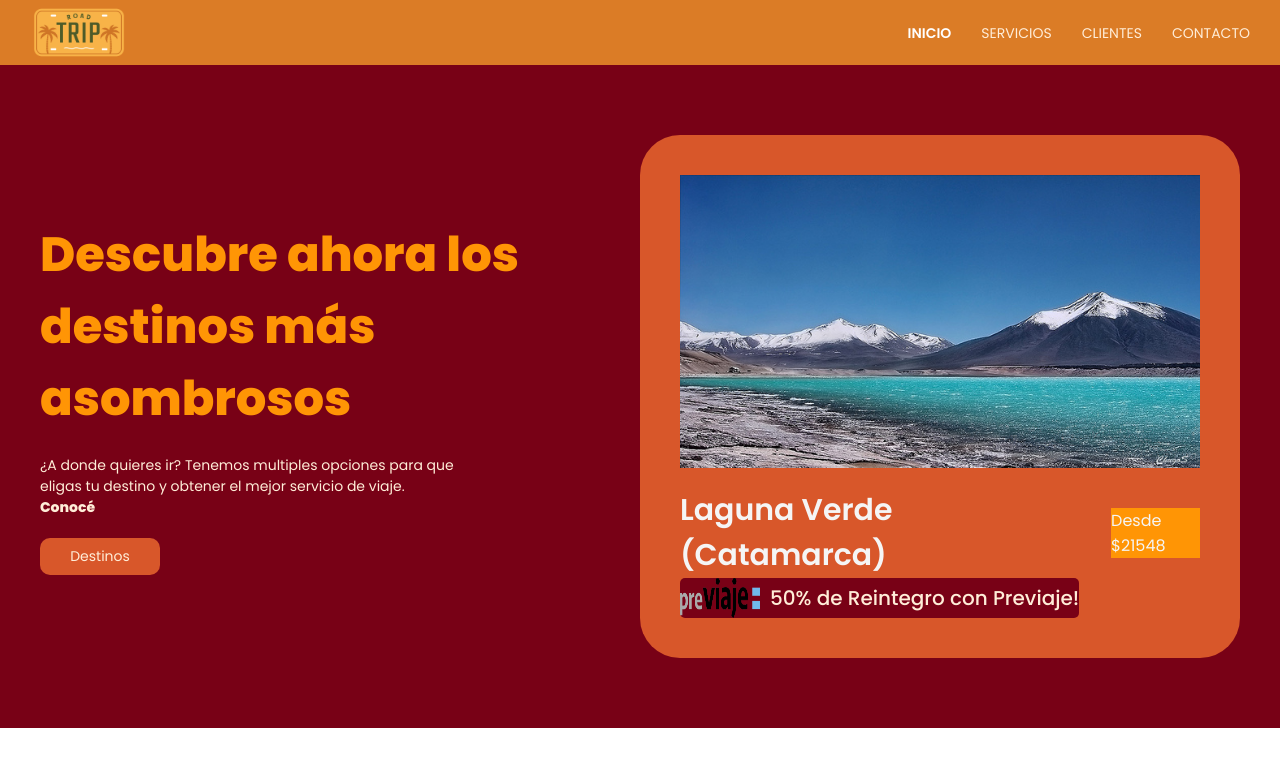
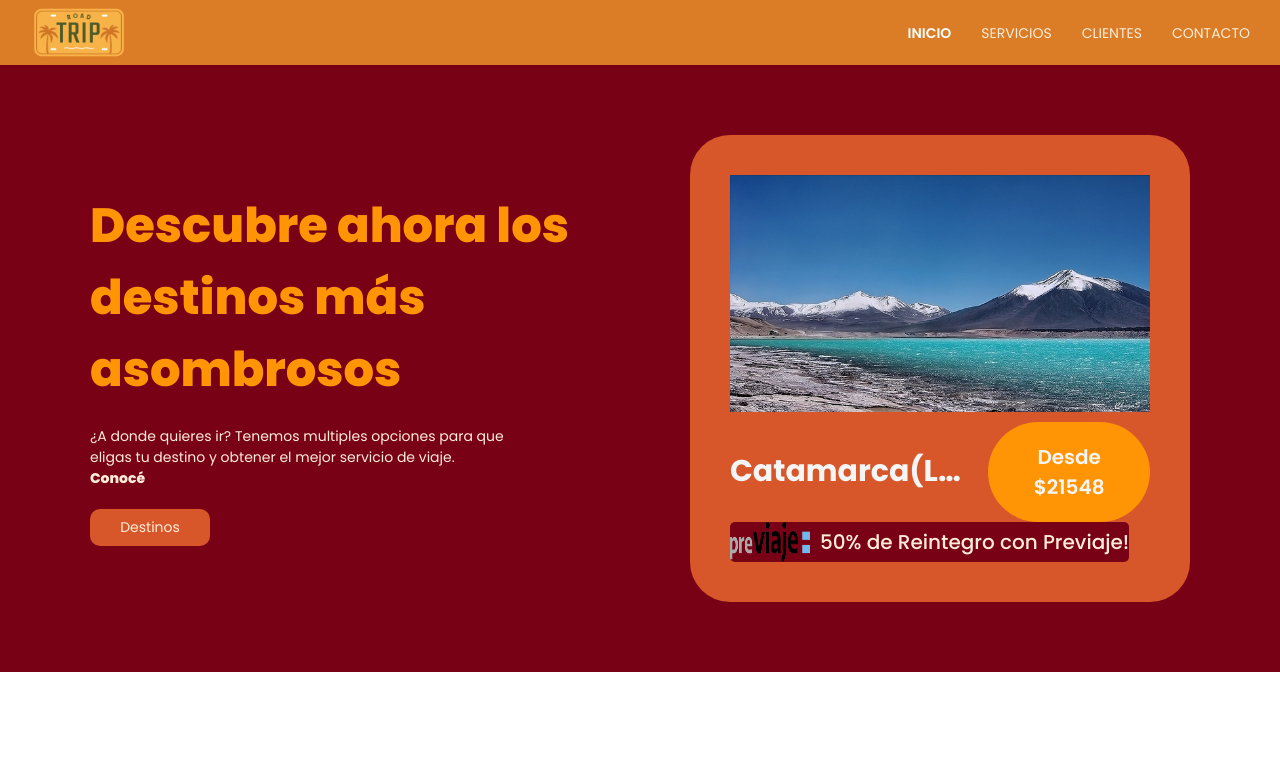
Before and after one commit to YesicaAvila/Landing-Page-Portfolio, a plain HTML site: page index.html in a window 1280 px wide. Drawn offline with Linux system fonts and the light colour scheme.

Commit message:
modificacion de tam. background de travel span

```diff
--- a/index.html
+++ b/index.html
@@ -36,7 +36,7 @@
             <img src="./assets/catamarca.jpg" alt="Imagen de Catamarca">
             <div class="travel-im-info">
                 <div class="travel-im-top">
-                    <h3>Laguna Verde (Catamarca)</h3>
+                    <h3>Catamarca(Laguna Verde)</h3>
                     <span>Desde $21548</span>
                 </div>
                 <div class="travel-im-bottom">
--- a/styles.css
+++ b/styles.css
@@ -121,14 +121,14 @@ main{
 }
 
 .travel-im {
-    width: 600px;
+    width: 500px;
     background: var(--btn-bg);
     padding: 40px;
     border-radius: 40px;
     display: flex;
     flex-direction: column;
     justify-content: center;
-    gap: 20px;
+    gap: 10px;
 }
 /* travel-im-top es lo que tiene el texto de laguna verde */
 .travel-im-top {
@@ -138,13 +138,21 @@ main{
     gap: 10px;
 }
 .travel-im-top h3 {
-    font-weight: 600;
+    font-weight: 700;
     font-size: 30px;
+    white-space: nowrap;
+    overflow: hidden;
     text-overflow: ellipsis;
+    gap: 10px;
 }
 .travel-im-top span {
-    background: #ff9505ff;
-    width: 90px;
+    background-color: #ff9505ff;
+    width: 5px 0px;
+    padding: 20px 40px;
+    font-weight: 600;
+    font-size: 20px;
+    text-align: center;
+    border-radius: 100px;
 
 }
 .travel-im-bottom {
```
